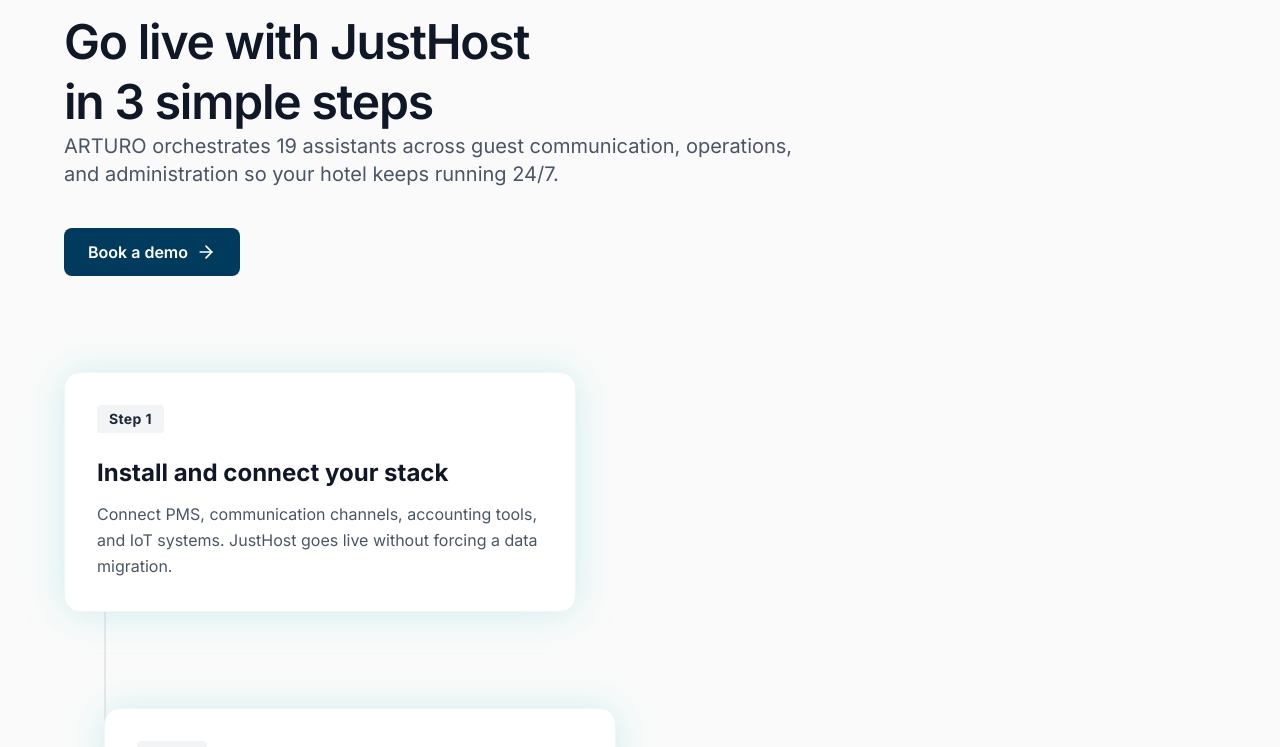
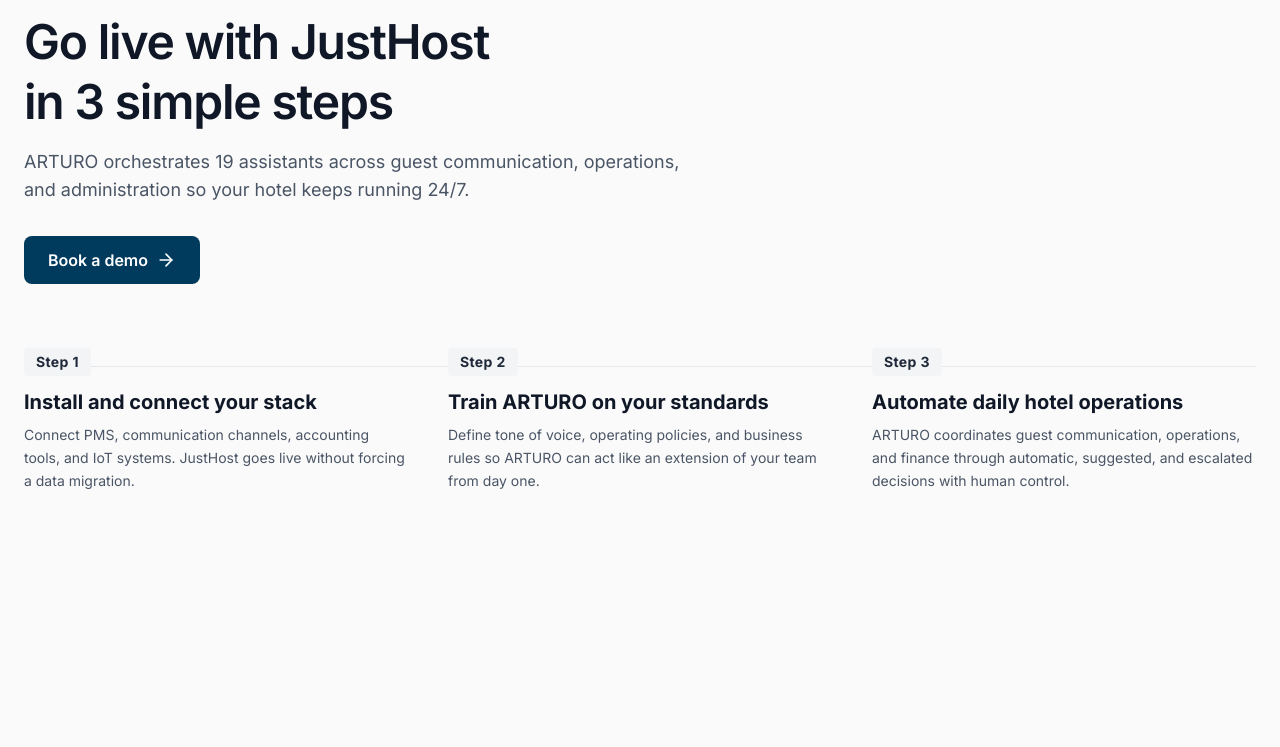
Before and after one commit to North-Star-Group/just_host_site, a Next.js app: page / in a window 1280 px wide. Shown: the part 3140-3887 px from the top of the page. Built offline with nearby package versions, Linux system fonts and the light colour scheme.

Commit message:
update: Appbuilder section

```diff
--- a/components/Landing/Features/AppBuilderSteps.tsx
+++ b/components/Landing/Features/AppBuilderSteps.tsx
@@ -1,5 +1,4 @@
 "use client";
-
 
 import { motion } from "framer-motion";
 import { ArrowRight } from "lucide-react";
@@ -10,34 +9,28 @@
         time: "Step 1",
         title: "Install and connect your stack",
         desc: "Connect PMS, communication channels, accounting tools, and IoT systems. JustHost goes live without forcing a data migration.",
-        stickyTop: "top-24 md:top-32",
-        marginLeft: "ml-0",
     },
     {
         id: 2,
         time: "Step 2",
         title: "Train ARTURO on your standards",
         desc: "Define tone of voice, operating policies, and business rules so ARTURO can act like an extension of your team from day one.",
-        stickyTop: "top-28 md:top-40",
-        marginLeft: "ml-0 md:ml-[40px]",
     },
     {
         id: 3,
         time: "Step 3",
         title: "Automate daily hotel operations",
         desc: "ARTURO coordinates guest communication, operations, and finance through automatic, suggested, and escalated decisions with human control.",
-        stickyTop: "top-32 md:top-48",
-        marginLeft: "ml-0 md:ml-[80px]",
     },
 ];
 
 export default function AppBuilderSteps() {
     return (
         <section className="w-full bg-[#fafafa] px-6 py-24 font-sans text-gray-900">
-            <div className="mx-auto max-w-6xl">
+            <div className="mx-auto max-w-7xl">
 
-                {/* Header Section */}
-                <div className="mb-24 max-w-3xl">
+                {/* Header Section — left-aligned, mirroring the reference */}
+                <div className="mb-16 max-w-2xl">
                     <motion.h1
                         initial={{ opacity: 0, y: 20 }}
                         whileInView={{ opacity: 1, y: 0 }}
@@ -51,7 +44,7 @@
                         whileInView={{ opacity: 1, y: 0 }}
                         viewport={{ once: true }}
                         transition={{ delay: 0.1 }}
-                        className="mb-10 text-xl text-gray-600"
+                        className="mt-4 mb-8 text-lg text-gray-600"
                     >
                         ARTURO orchestrates 19 assistants across guest communication, operations, and administration so your hotel keeps running 24/7.
                     </motion.p>
@@ -67,46 +60,33 @@
                     </motion.button>
                 </div>
 
-                {/* Ladder Steps Section */}
-                <div className="relative w-full pb-32 flex flex-col gap-16 md:gap-24">
-                    {/* Subtle background line connecting the steps */}
-                    <div className="absolute bottom-0 left-[2.5rem] top-0 hidden w-[2px] bg-gray-200 md:block" />
+                {/* Steps Row — horizontal 3-column grid with connecting line */}
+                <div className="relative w-full">
 
-                    {steps.map((step, index) => (
-                        <div
-                            key={step.id}
-                            className={`sticky z-10 ${step.stickyTop} ${step.marginLeft} w-full max-w-md md:max-w-lg transition-all duration-500`}
-                        >
-                            {/* Entrance Animation Wrapper */}
+                    {/* Horizontal connecting line */}
+                    <div className="absolute left-0 right-0 top-[18px] h-[1px] bg-gray-200" />
+
+                    <div className="grid grid-cols-1 md:grid-cols-3 gap-10">
+                        {steps.map((step, index) => (
                             <motion.div
-                                initial={{ opacity: 0, y: 30 }}
+                                key={step.id}
+                                initial={{ opacity: 0, y: 24 }}
                                 whileInView={{ opacity: 1, y: 0 }}
-                                viewport={{ margin: "-10% 0px -10% 0px", once: true }}
-                                transition={{ duration: 0.5, ease: "easeOut" }}
+                                viewport={{ once: true, margin: "-5% 0px" }}
+                                transition={{ duration: 0.5, ease: "easeOut", delay: index * 0.1 }}
+                                className="relative pt-10"
                             >
-                                {/* Glowing Card Wrapper */}
-                                <motion.div
-                                    className="rounded-2xl border border-gray-100 bg-white p-8 shadow-lg"
-                                    animate={{
-                                        boxShadow: [
-                                            "0px 10px 30px -10px rgba(0,0,0,0.1)",
-                                            "0px 0px 40px 0px rgba(133, 230, 230, 0.4)", // Teal glow
-                                            "0px 10px 30px -10px rgba(0,0,0,0.1)"
-                                        ]
-                                    }}
-                                    transition={{ duration: 2, repeat: Infinity, repeatType: "reverse" }}
-                                >
-                                    <span className="mb-6 inline-block rounded bg-gray-100 px-3 py-1 text-sm font-bold tracking-wide text-gray-800">
-                                        {step.time}
-                                    </span>
-                                    <h3 className="mb-3 text-2xl font-bold">{step.title}</h3>
-                                    <p className="leading-relaxed text-gray-600">
-                                        {step.desc}
-                                    </p>
-                                </motion.div>
+                                {/* Timeline pill — sits on top of the line */}
+                                <span className="absolute top-0 left-0 z-10 inline-block rounded bg-gray-100 px-3 py-1 text-sm font-bold tracking-wide text-gray-800">
+                                    {step.time}
+                                </span>
+
+                                {/* Content */}
+                                <h3 className="mb-2 text-xl font-bold text-gray-900">{step.title}</h3>
+                                <p className="text-sm leading-relaxed text-gray-600">{step.desc}</p>
                             </motion.div>
-                        </div>
-                    ))}
+                        ))}
+                    </div>
                 </div>
 
             </div>
```
